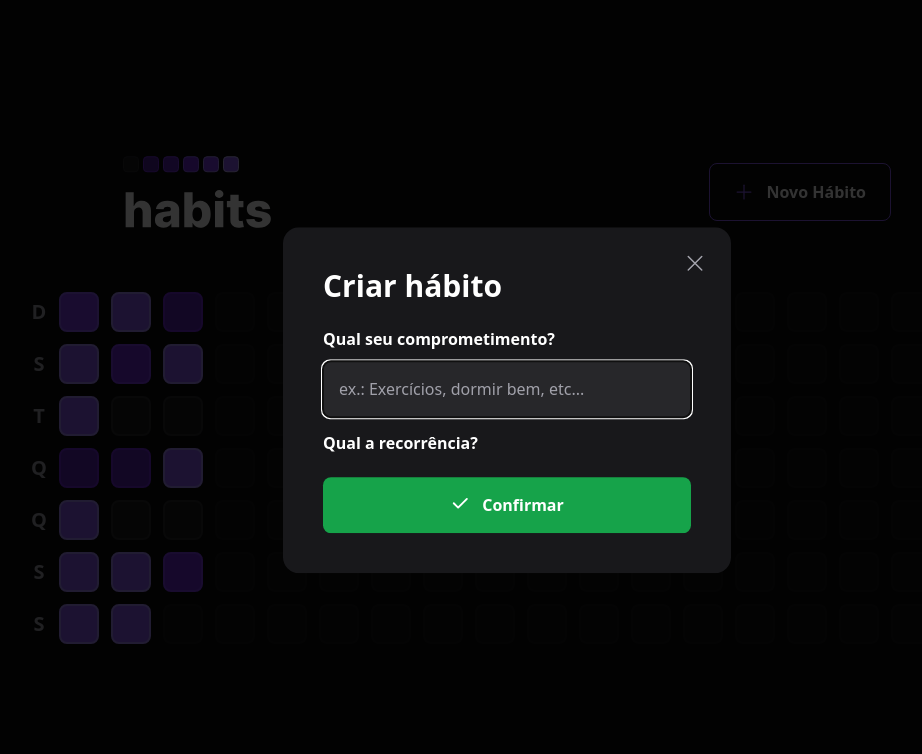
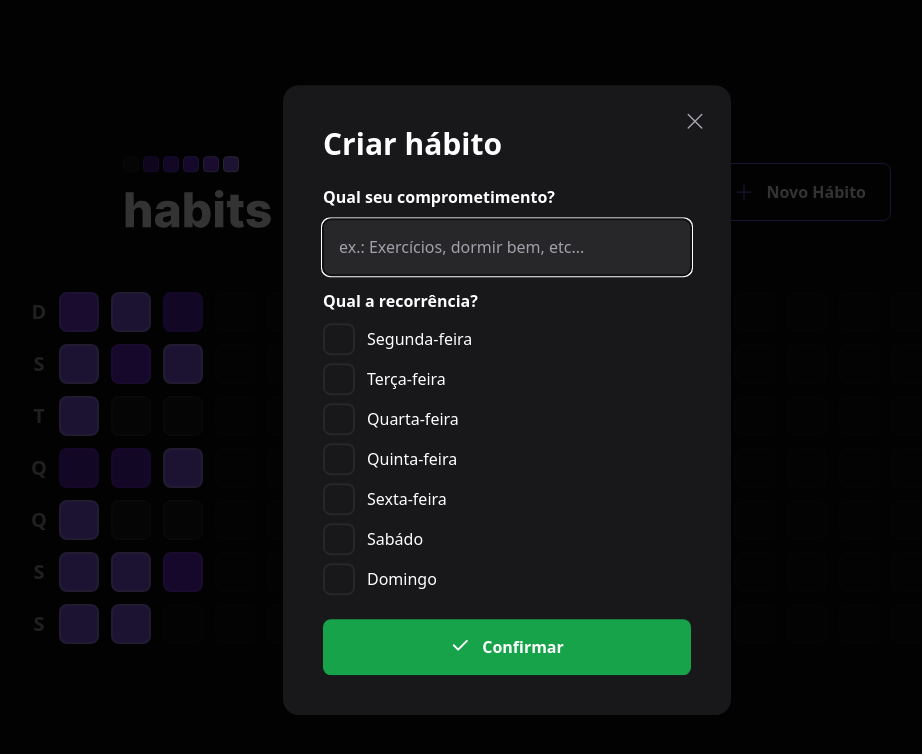
Before and after one commit to florencioMath/Challenge-NLW11, a React (Vite) app in the folder web/: page / in a window 1280 px wide. Both pictures are taken after a click on the button "Novo Hábito". Shown: the top 754 px of the page, without its empty margins (133-1055 px from the left). Built offline with nearby package versions, Linux system fonts and the light colour scheme.

Commit message:
feat: Implementação do checkbox para os dias da semana

```diff
--- a/web/src/components/NewHabitForm.tsx
+++ b/web/src/components/NewHabitForm.tsx
@@ -1,4 +1,15 @@
+import * as Checkbox from "@radix-ui/react-checkbox";
 import { Check } from "phosphor-react";
+
+const availableWeekDays = [
+  "Segunda-feira",
+  "Terça-feira",
+  "Quarta-feira",
+  "Quinta-feira",
+  "Sexta-feira",
+  "Sabádo",
+  "Domingo",
+];
 
 export function NewHabitForm() {
   return (
@@ -19,6 +30,25 @@
         Qual a recorrência?
       </label>
 
+      <div className="flex flex-col gap-2 mt-3">
+        {availableWeekDays.map((weekDay) => {
+          return (
+            <Checkbox.Root
+              key={weekDay}
+              className="flex items-center gap-3 group"
+            >
+              <div className="h-8 w-8 rounded-lg flex items-center justify-center bg-zinc-900 border-2 border-zinc-800 group-data-[state=checked]:bg-green-500 group-data-[state=checked]:border-green-500">
+                <Checkbox.Indicator>
+                  <Check size={20} className="text-white" />
+                </Checkbox.Indicator>
+              </div>
+
+              <span className="text-white leading-tight">{weekDay}</span>
+            </Checkbox.Root>
+          );
+        })}
+      </div>
+
       <button
         type="submit"
         className="mt-6 rounded-lg p-4 flex justify-center gap-3 font-semibold bg-green-600 hover:bg-green-500"
```
